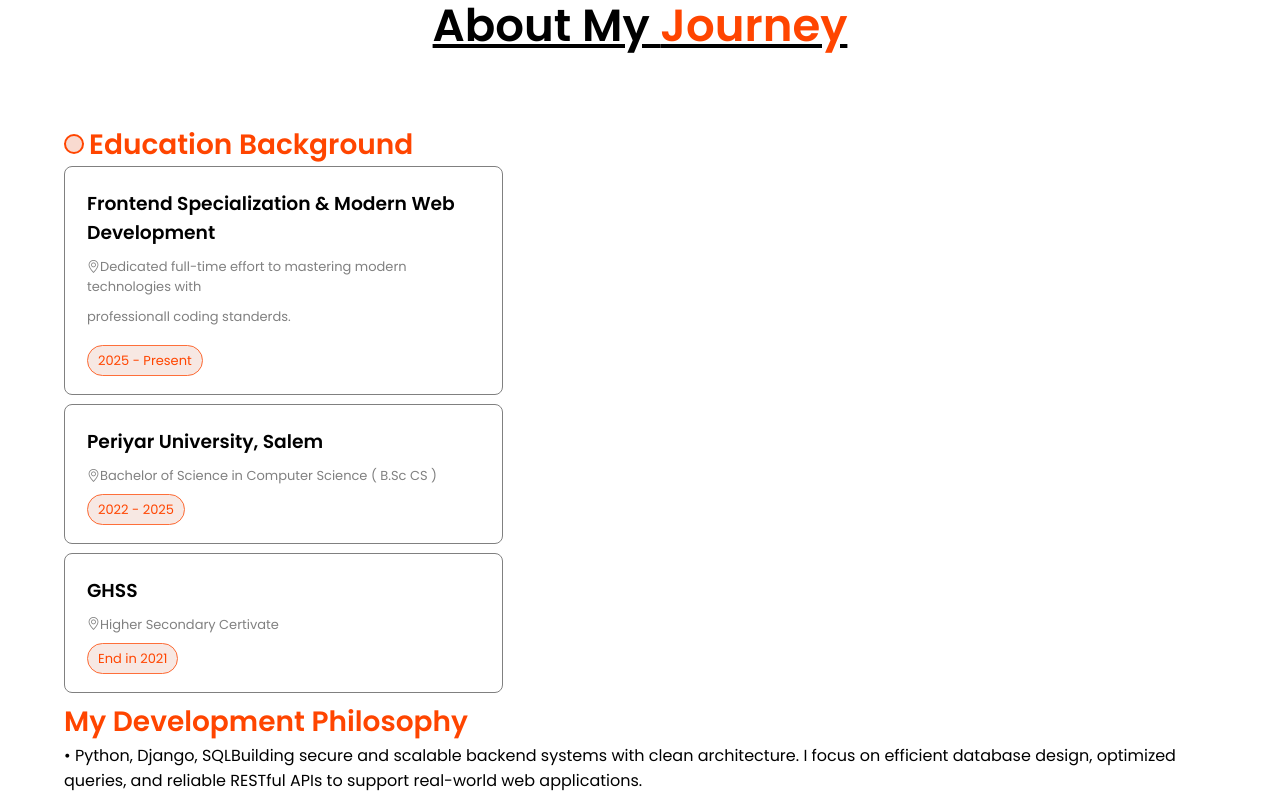
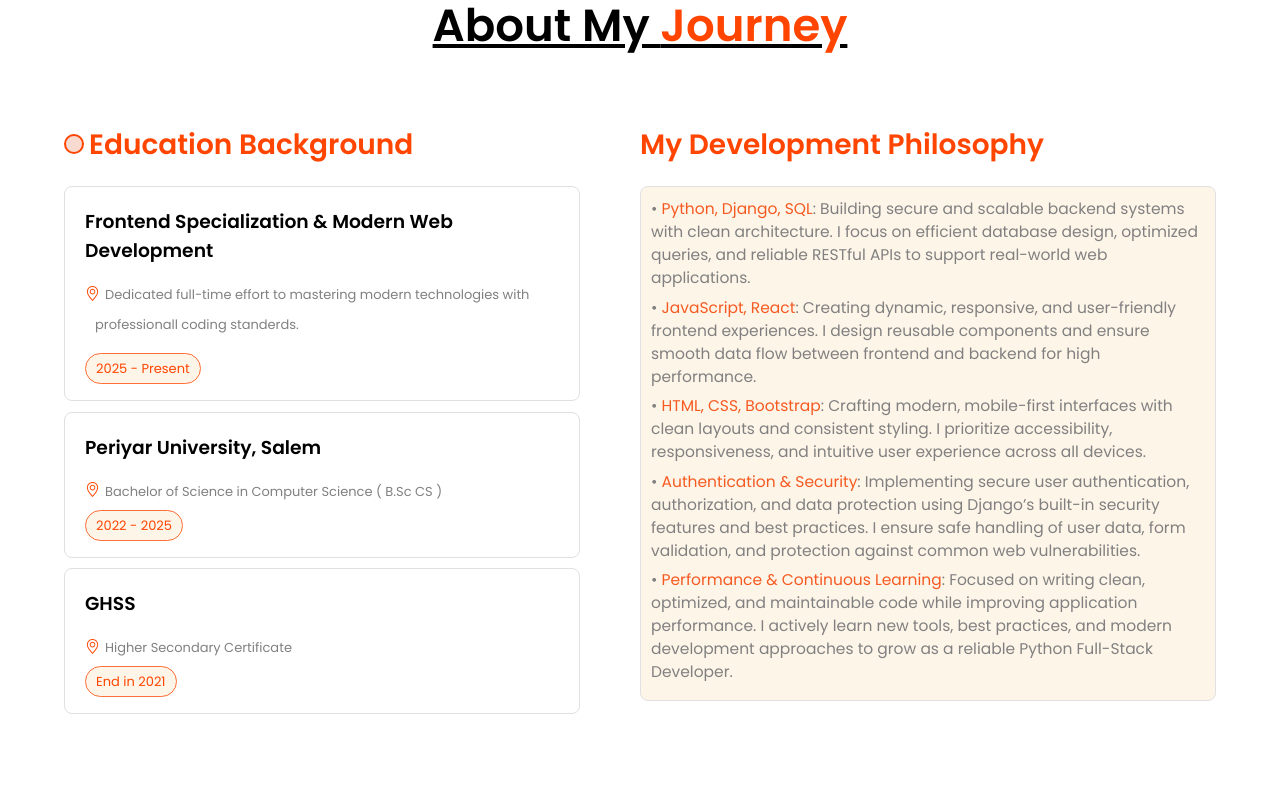
Before and after one commit to Gnanakumar01/React_Portfolio, a React (Vite) app: page / in a window 1280 px wide. Shown: the part 620-1416 px from the top of the page. Built offline with nearby package versions, Linux system fonts and the light colour scheme.

Commit message:
About styles Finish

```diff
--- a/src/components/About/About.css
+++ b/src/components/About/About.css
@@ -10,8 +10,8 @@
 }
 
 .about-container{
-    display: flex;
-    flex-wrap: wrap;
+    display: grid;
+    grid-template-columns: repeat(2, 1fr);
     justify-content: space-between;
     margin: 5%;
 }
@@ -20,6 +20,7 @@
     color: orangered;
     text-align: start;
     font-size: 28px;
+    padding-bottom: 20px;
 }
 .about-container h1 span{
     display: inline-block;
@@ -30,10 +31,13 @@
     margin-right: 5px;
     background-color: rgb(249, 218, 208);
 }
+.about-education{
+    margin-right: 60px;
+}
 .education{
-    border: 0.5px solid gray;
+    border: 0.5px solid rgb(225, 223, 223);
     border-radius: 8px;
-    padding: 5%;
+    padding: 20px 0px 20px 20px;
     margin-bottom: 2%;
 }
 .education div{
@@ -41,12 +45,40 @@
     color: gray;
     padding: 10px 0px;
 }
+.education h3{
+    display: inline-block;
+    width: auto;
+}
 .time{
     display: inline;
     font-size: small;
     border: 1px solid rgb(254, 111, 58);
     border-radius: 20px;
     padding: 5px 10px;
-    background-color: rgb(247, 232, 227);
+    background-color: rgb(254, 245, 233);
     color: orangered;
 }
+.location-ico{
+    font-size: 15px;
+    color: orangered;
+    padding-right: 5px;
+}
+
+.about-philosophy{
+
+ul{
+   border: 1px solid rgb(225, 223, 223);
+   border-radius: 8px;
+   padding: 10px;
+   background-color: rgb(254, 245, 233);
+li{
+    color: gray;
+    font-size: 15.5px;
+    padding-bottom: 6.5px;
+span{
+    color: rgb(245, 90, 33);
+    font-weight: 500;
+}
+}
+}
+}
--- a/src/components/About/About.jsx
+++ b/src/components/About/About.jsx
@@ -10,7 +10,7 @@ function About() {
                     <span className="height"></span>
                     <div className="education">
                         <h3>Frontend Specialization & Modern Web  <p>Development</p></h3>
-                        <div><i class="bi bi-geo-alt"></i>Dedicated full-time effort to mastering modern technologies with <div>professionall coding standerds.</div> </div>
+                        <div><i class="bi bi-geo-alt location-ico"></i>Dedicated full-time effort to mastering modern technologies with <div style={{paddingLeft:"10px"}}>professionall coding standerds.</div> </div>
                         <p className="time">2025 - Present</p>
                     </div>
 
@@ -18,15 +18,16 @@ function About() {
                     <span className="height"></span>
                     <div className="education">
                         <h3>Periyar University, Salem</h3>
-                        <div><i class="bi bi-geo-alt"></i>Bachelor of Science in Computer Science &#40; B.Sc CS &#41;
-                        </div>                <p className="time">2022 - 2025</p>
+                        <div><i class="bi bi-geo-alt location-ico"></i>Bachelor of Science in Computer Science &#40; B.Sc CS &#41;
+                        </div>
+                        <p className="time">2022 - 2025</p>
                     </div>
 
                     <span className="circle"></span>
                     <span className="height"></span>
                     <div className="education">
                         <h3>GHSS</h3>
-                        <div><i class="bi bi-geo-alt"></i>Higher Secondary Certivate</div>
+                        <div><i class="bi bi-geo-alt location-ico"></i>Higher Secondary Certificate</div>
                         <p className="time">End in 2021</p>
                     </div>
                 </div>
@@ -35,27 +36,27 @@ function About() {
                     <h1>My Development Philosophy</h1>
                     <ul>
                         <li>
-                            &bull; <span>Python, Django, SQL</span>
+                            &bull; <span>Python, Django, SQL</span>:
                             Building secure and scalable backend systems with clean architecture. I focus on efficient database design, optimized queries, and reliable RESTful APIs to support real-world web applications.
                         </li>
 
                         <li>
-                            &bull; <span>JavaScript, React</span>
+                            &bull; <span>JavaScript, React</span>:
                             Creating dynamic, responsive, and user-friendly frontend experiences. I design reusable components and ensure smooth data flow between frontend and backend for high performance.
                         </li>
 
                         <li>
-                            &bull; <span>HTML, CSS, Bootstrap</span>
+                            &bull; <span>HTML, CSS, Bootstrap</span>:
                             Crafting modern, mobile-first interfaces with clean layouts and consistent styling. I prioritize accessibility, responsiveness, and intuitive user experience across all devices.
                         </li>
 
                         <li>
-                            &bull; <span>Authentication & Security</span>
+                            &bull; <span>Authentication & Security</span>:
                             Implementing secure user authentication, authorization, and data protection using Django’s built-in security features and best practices. I ensure safe handling of user data, form validation, and protection against common web vulnerabilities.
                         </li>
 
                         <li>
-                            &bull; <span>Performance & Continuous Learning</span>
+                            &bull; <span>Performance & Continuous Learning</span>:
                             Focused on writing clean, optimized, and maintainable code while improving application performance. I actively learn new tools, best practices, and modern development approaches to grow as a reliable Python Full-Stack Developer.
                         </li>
                     </ul>
```
